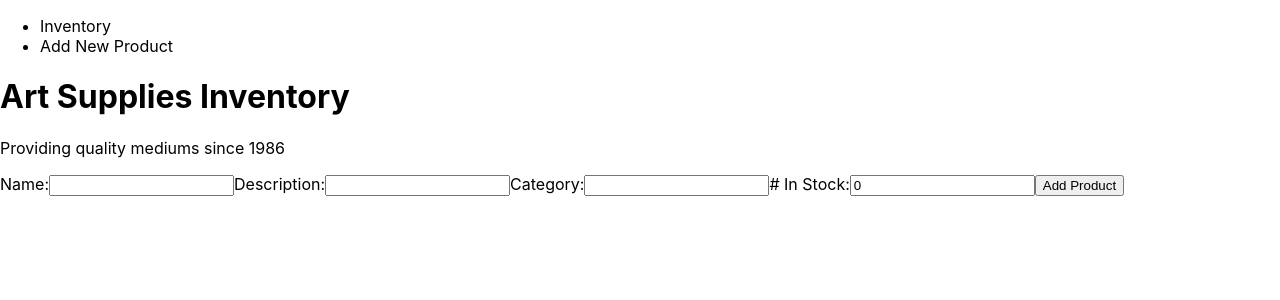
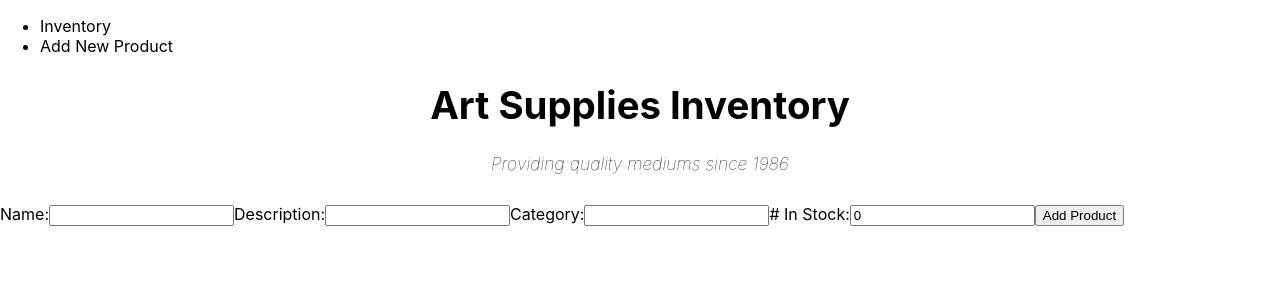
Before and after one commit to ntgarrett/CRUD_inventory, a Next.js app in the folder client/: page /new in a window 1280 px wide. Shown: the top 300 px of the page. Built offline with nearby package versions, Linux system fonts and the light colour scheme.

Commit message:
Adds header styles

```diff
--- a/client/components/Header.js
+++ b/client/components/Header.js
@@ -1,13 +1,13 @@
-// todo: add header styles
+import headerStyles from "../styles/Header.module.css";
 
 const Header = () => {
   return (
     <>
-      <div>
-        <h1>
+      <div className={headerStyles.container}>
+        <h1 className={headerStyles.title}>
           Art Supplies Inventory
         </h1>
-        <p>
+        <p className={headerStyles.description}>
           Providing quality mediums since 1986
         </p>
       </div>
--- /dev/null
+++ b/client/styles/Header.module.css
@@ -0,0 +1,27 @@
+.container {
+  margin: 5px 0 30px 0;
+}
+
+.title {
+  font-size: 2.4rem;
+}
+
+.title,
+.description {
+  text-align: center;
+}
+
+.description {
+  font-size: 1.1rem;
+  font-weight: lighter;
+  font-style: italic;
+}
+
+@media (max-width: 600px) {
+  .title {
+    font-size: 1.75rem;
+  }
+  .description {
+    font-size: 0.9rem;
+  }
+}
```
